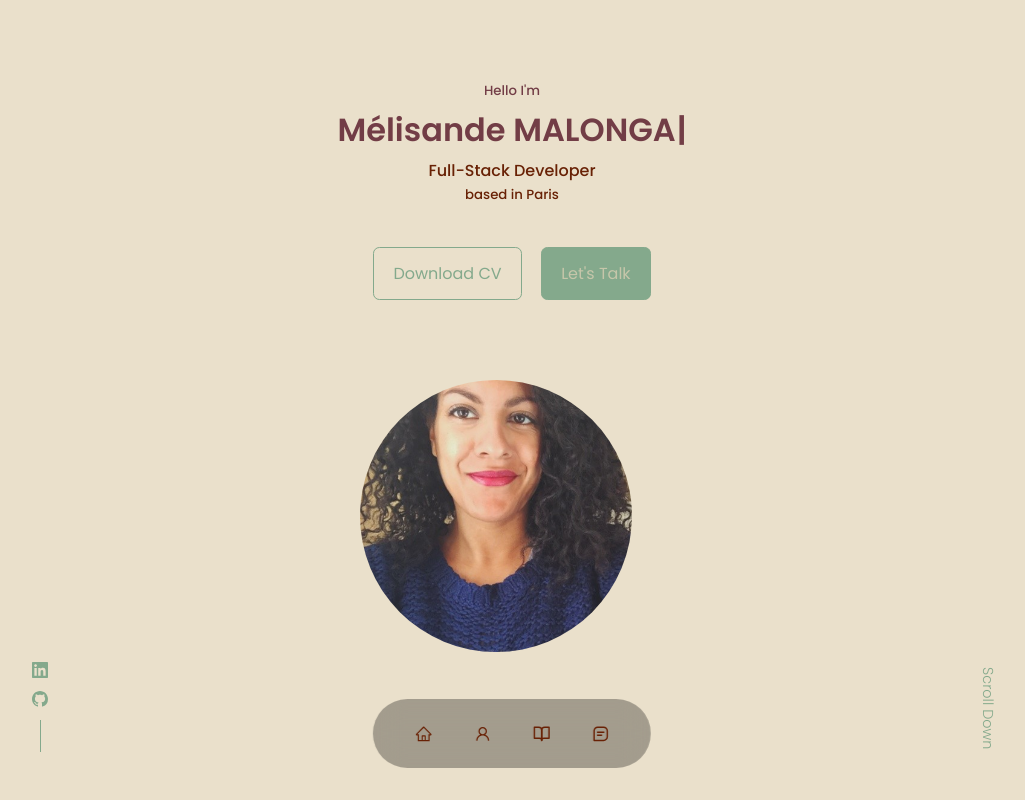
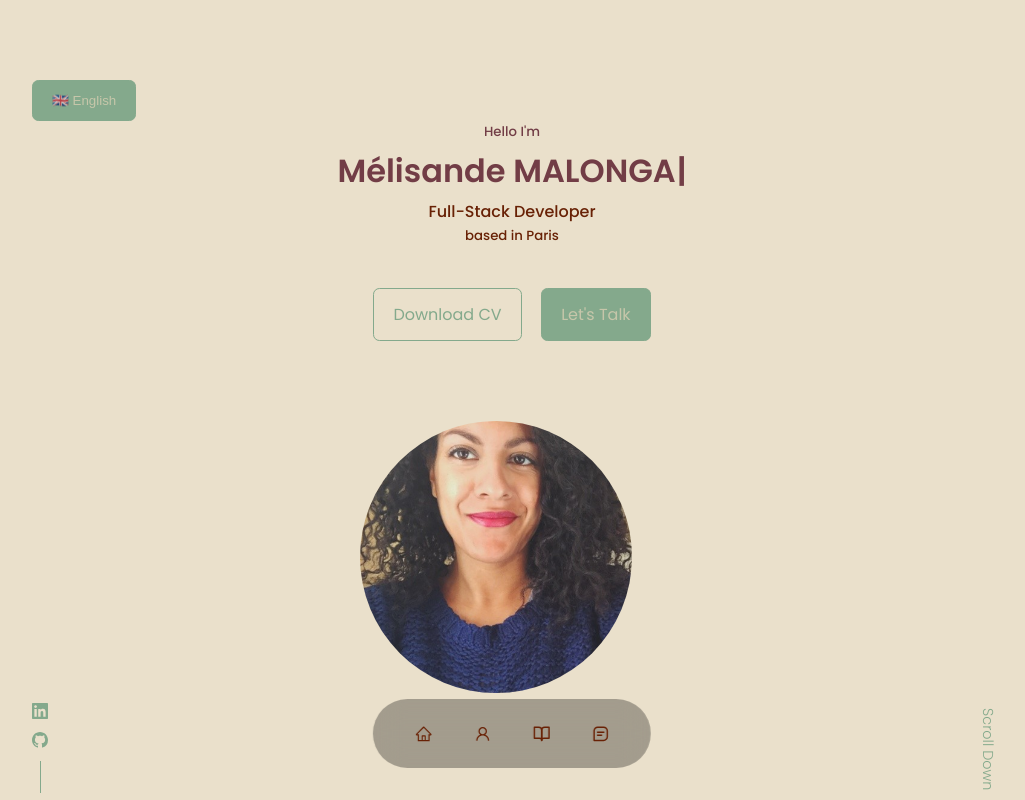
Before and after one commit to Mlisande/portfolio, a React (Create React App) app: page / in a window 1280 px wide. Shown: the top 800 px of the page, without its empty margins (128-1153 px from the left). Built offline with nearby package versions, Linux system fonts and the light colour scheme.

Commit message:
create button en/fr v1

```diff
--- a/src/App.jsx
+++ b/src/App.jsx
@@ -1,4 +1,5 @@
 import React from 'react'
+import { LanguageProvinder } from './context/LanguageContext';
 import Header from './components/header/Header'
 import Nav from './components/nav/Nav'
 import About from './components/about/About'
@@ -9,7 +10,7 @@ import Footer from './components/footer/Footer'
 
 const App = () => {
   return (
-    <>
+    <LanguageProvinder>
       <Header/>
       <Nav/>
       <About/>
@@ -17,7 +18,7 @@ const App = () => {
       <Portfolio/>
       <Contact/>
       <Footer/>
-    </>
+    </LanguageProvinder>
   )
 }
 
--- a/src/components/experience/Experience.jsx
+++ b/src/components/experience/Experience.jsx
@@ -1,6 +1,7 @@
 import React from 'react'
 import './experience.css'
 import {BsBookmarkCheck} from 'react-icons/bs'
+
 const experience = () => {
   return (
     <section id='experience'>
--- a/src/components/header/CTA.jsx
+++ b/src/components/header/CTA.jsx
@@ -1,11 +1,13 @@
-import React from 'react'
+import {React, useContext} from 'react'
+import { languageContext } from '../../context/LanguageContext'
 import CV from '../../assets/Melisande_CV_FR.pdf'
 
 const CTA = () => {
+  const {language} = useContext(languageContext);
   return (
     <div className='cta'>
-        <a href={CV} download className='btn'>Download CV</a>
-        <a href="#contact" className='btn btn-primary'>Let's Talk</a>
+        <a href={CV} download className='btn'>{language === 'fr' ? 'Télécharger mon CV': 'Download CV'}</a>
+        <a href="#contact" className='btn btn-primary'>{language === 'fr' ? 'Discutons' : "Let's Talk"}</a>
     </div>
   )
 }
--- a/src/components/header/Header.jsx
+++ b/src/components/header/Header.jsx
@@ -1,16 +1,22 @@
-import React from 'react'
+import {React, useContext} from 'react'
 import './header.css'
 import CTA from './CTA'
+import { languageContext } from '../../context/LanguageContext'
 import ME from '../../assets/photoProfil.jpg'
 import HeaderSocials from './HeaderSocials'
 import Typewriter from 'typewriter-effect'
 
-
-const header = () => {
+const Header = () => {
+  const { language, toggleLanguage} = useContext(languageContext);
   return (
     <header>
+      <div className="container header__language">
+        <button className='btn btn-primary' onClick={toggleLanguage}>
+          {language === 'fr' ? '🇫🇷 Français' : '🇬🇧 English' }
+        </button>
+      </div>
       <div className="container header__container">
-        <h5>Hello I'm</h5>
+        <h5>{language === 'fr' ? 'Bonjour, je suis' : "Hello I'm"}</h5>
         <Typewriter
         onInit={(typewriter) =>{
           typewriter
@@ -18,8 +24,8 @@ const header = () => {
           .pauseFor(2000)
           .start()
         }}/>
-        <h4 className="text-light">Full-Stack Developer </h4>
-        <h5 className='text-light'>based in Paris</h5>
+        <h4 className="text-light">{language === 'fr' ? 'Développeuse Full-Stack' : 'Full-Stack Developer'} </h4>
+        <h5 className='text-light'>{ language === 'fr' ? 'Paris' : 'based in Paris'}</h5>
 
         <CTA/>
         <HeaderSocials/>
@@ -35,4 +41,4 @@ const header = () => {
   )
 }
 
-export default header
+export default Header
--- /dev/null
+++ b/src/context/LanguageContext.jsx
@@ -0,0 +1,17 @@
+import {createContext, useState } from "react";
+
+export const languageContext = createContext();
+
+export const LanguageProvinder = ({children}) => {
+    const [language, setLanguage] = useState('en');
+
+    const toggleLanguage = () => {
+        setLanguage((prevLang) => (prevLang === 'fr' ? 'en' : 'fr'));
+    };
+
+    return (
+        <languageContext.Provider value={{ language, toggleLanguage}}>
+            {children}
+        </languageContext.Provider>
+    )
+}
```
Lines whose indentation alone changed are shown as unchanged.
